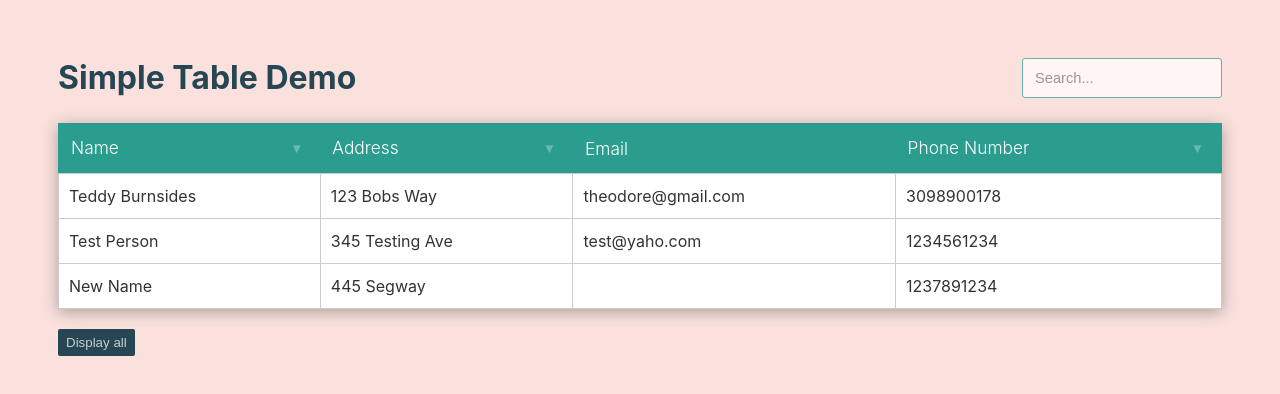
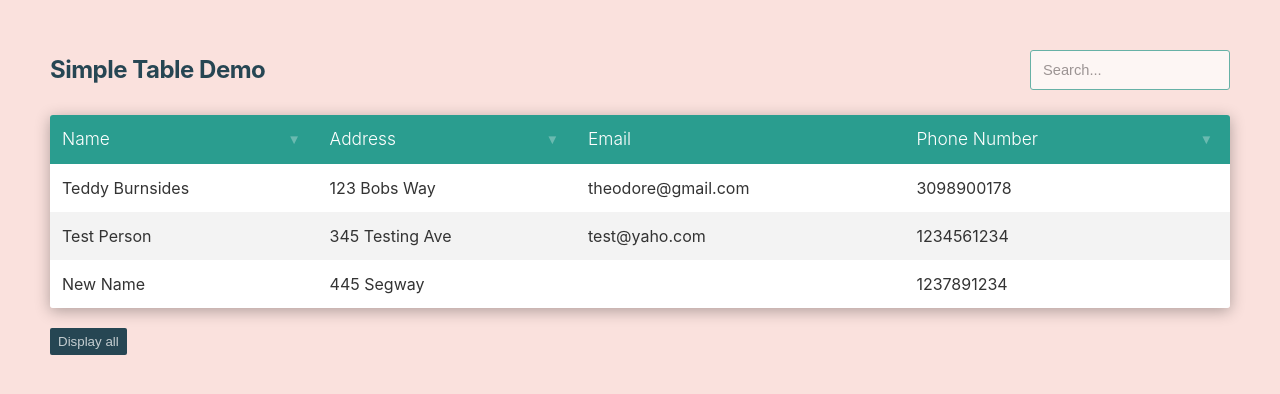
Before and after one commit to TeddyBurnsides/SimpleTable, a React (Create React App) app: page / in a window 1280 px wide. Shown: the top 394 px of the page. Built offline with nearby package versions, Linux system fonts and the light colour scheme.

Commit message:
Better styling

```diff
--- a/src/App.css
+++ b/src/App.css
@@ -1,3 +1,48 @@
+html, body, div, span, applet, object, iframe,
+h1, h2, h3, h4, h5, h6, p, blockquote, pre,
+a, abbr, acronym, address, big, cite, code,
+del, dfn, em, img, ins, kbd, q, s, samp,
+small, strike, strong, sub, sup, tt, var,
+b, u, i, center,
+dl, dt, dd, ol, ul, li,
+fieldset, form, label, legend,
+table, caption, tbody, tfoot, thead, tr, th, td,
+article, aside, canvas, details, embed,
+figure, figcaption, footer, header, hgroup,
+menu, nav, output, ruby, section, summary,
+time, mark, audio, video {
+	margin: 0;
+	padding: 0;
+	border: 0;
+	font-size: 100%;
+	font: inherit;
+	vertical-align: baseline;
+}
+/* HTML5 display-role reset for older browsers */
+article, aside, details, figcaption, figure,
+footer, header, hgroup, menu, nav, section {
+	display: block;
+}
+body {
+	line-height: 1;
+}
+ol, ul {
+	list-style: none;
+}
+blockquote, q {
+	quotes: none;
+}
+blockquote:before, blockquote:after,
+q:before, q:after {
+	content: '';
+	content: none;
+}
+table {
+	border-collapse: collapse;
+	border-spacing: 0;
+}
+
+
 body {
   padding:50px;
   background:#fae1dd;
@@ -9,6 +54,8 @@
   padding:0;
   line-height:40px;
   margin:0;
+  font-size:18pt;
+  letter-spacing:-.5px;
 }
 #tools {
   display:flex;
@@ -31,13 +78,12 @@
   opacity:1;
 }
 table {
-  border: 0;
-  border-collapse: collapse;
+  border-collapse: separate;
   border-spacing: 0;
-  background:#fff;
   overflow:hidden;
   box-shadow:0 3px 15px rgba(0,0,0,.3);
   width:100%;
+  border-radius:3px;
 }
 table thead {
   background: #2a9d8f;
@@ -52,10 +98,17 @@
   line-height:24px;
   font-size:13pt;
 }
+
+table tbody tr {
+  background:#fff;
+}
+table tbody tr:nth-child(even) {
+  background:#f3f3f3;
+}
+
 table tbody td {
-  border: solid 1px #ccc;
   color: #333;
-  padding: 10px;
+  padding: 12px;
   line-height:24px;
 }
 th button.sortButton {
```
